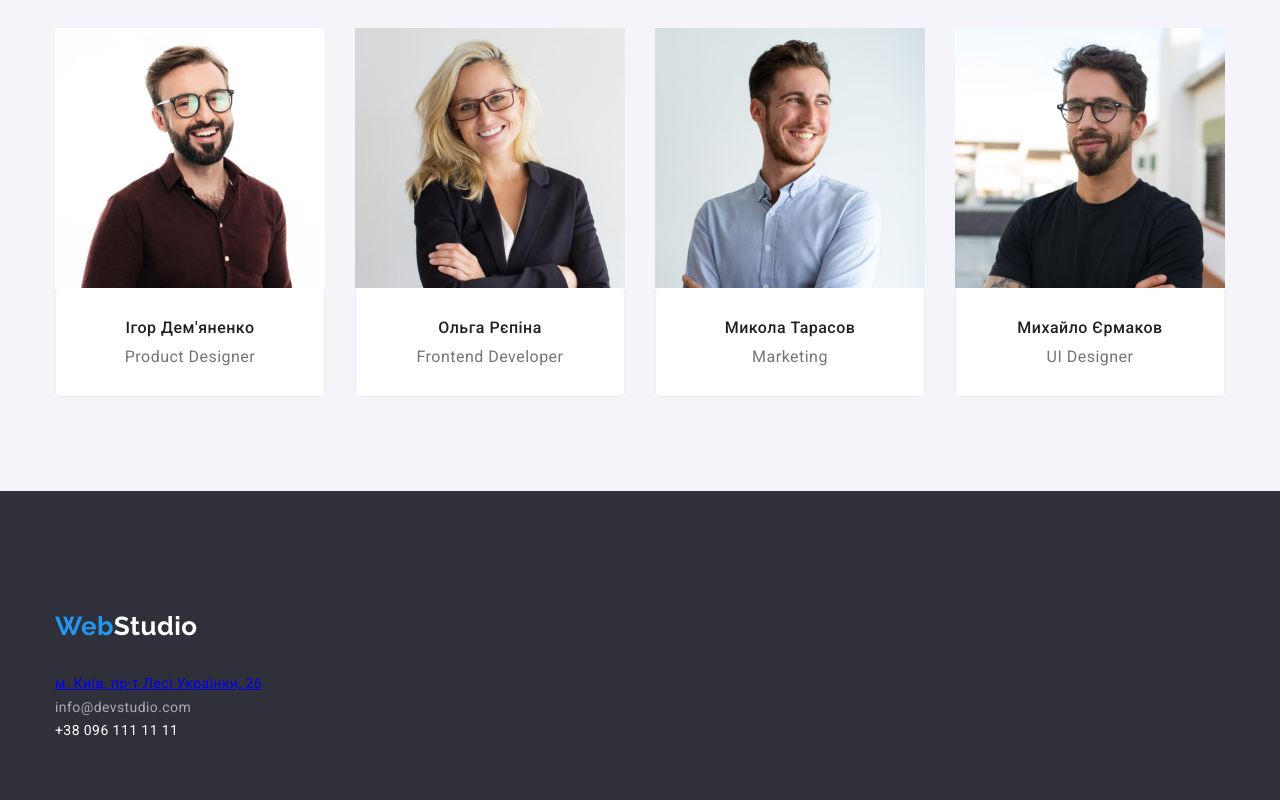
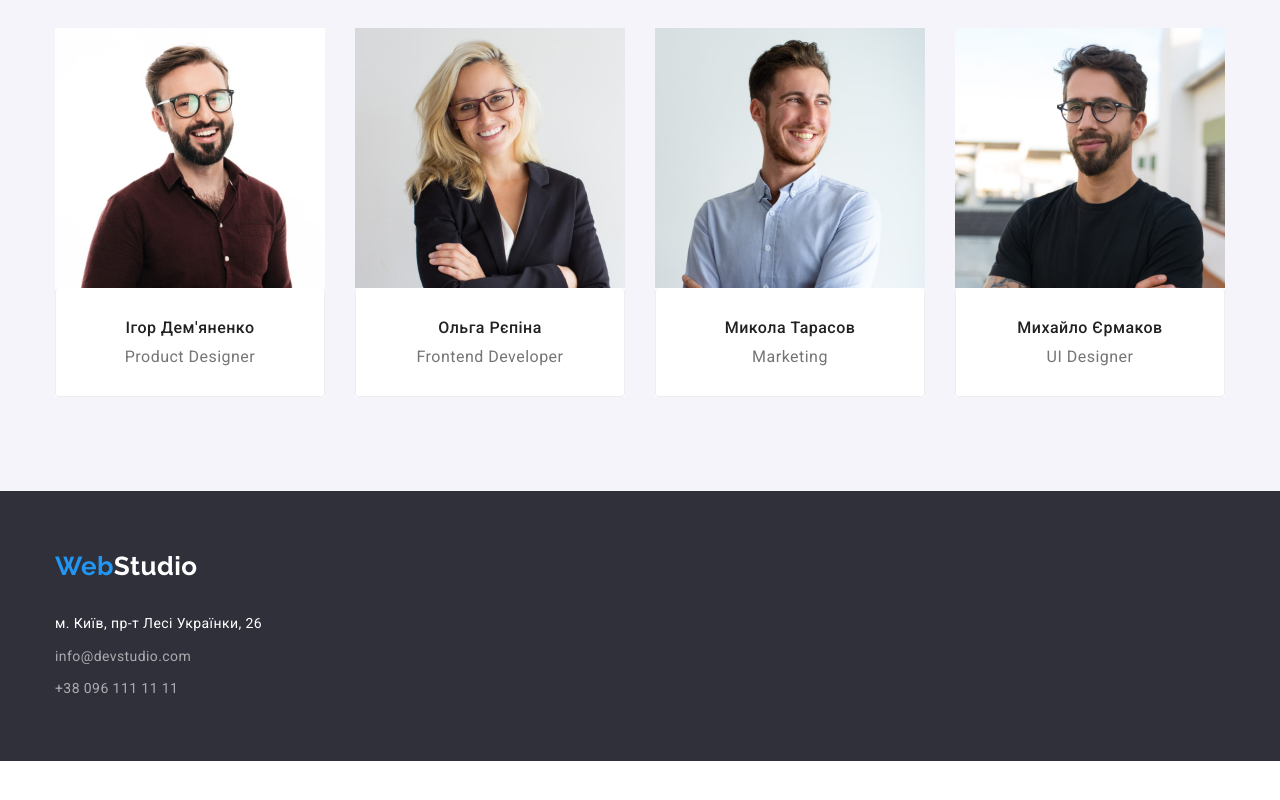
Before and after one commit to Niaghara/goit-markup-hw-03, a plain HTML site: page index.html in a window 1280 px wide. Shown: the part 1626-2426 px from the top of the page. After the commit the page ends 2387 px from the top, so only its background shows below. Drawn offline with nearby package versions, Linux system fonts and the light colour scheme.

Commit message:
Update 1.11

```diff
--- a/css/styles.css
+++ b/css/styles.css
@@ -90,10 +90,13 @@ img {
 
 /* Навигация сайта */
 
+.header {
+  border-bottom: 1px solid var(--border-color-header);
+}
+
 .container-nav {
   display: flex;
   align-items: center;
-  border-bottom: 1px solid var(--border-color-header);
 }
 
 .site-nav {
@@ -323,20 +326,9 @@ advantages-card:nth-child(4n) {
 
 .logo-bottom {
   display: inline-block;
-  padding-top: 60px;
 }
 
-.footer-contacts {
-  font-style: normal;
-  font-size: 14px;
-  line-height: 1.71;
-  letter-spacing: 0.03em;
-  color: var(--secondary-text-color);
-  text-decoration: none;
-}
-
-.footer-address,
-.footer-phone {
+.footer-address-address {
   font-style: normal;
   font-size: 14px;
   line-height: 1.71;
@@ -345,18 +337,27 @@ advantages-card:nth-child(4n) {
   text-decoration: none;
 }
 
+.footer-contacts,
+.footer-phone {
+  font-style: normal;
+  font-size: 14px;
+  line-height: 1.71;
+  letter-spacing: 0.03em;
+  color:  var(--secondary-text-color);
+  text-decoration: none;
+}
+
 .footer-list-address {
   display: block;
 }
 
-.footer-address-address,
-.footer-contacts {
-  margin-bottom: 9px;
+.address {
+  display: block;
+  margin-top: 30px;
 }
 
-.address {
-  margin-top: 30px;
-  padding-bottom: 60px;
+.footer-list-address:not(:last-child)  {
+  margin-bottom: 9px;
 }
 
 .logo-footer {
```
